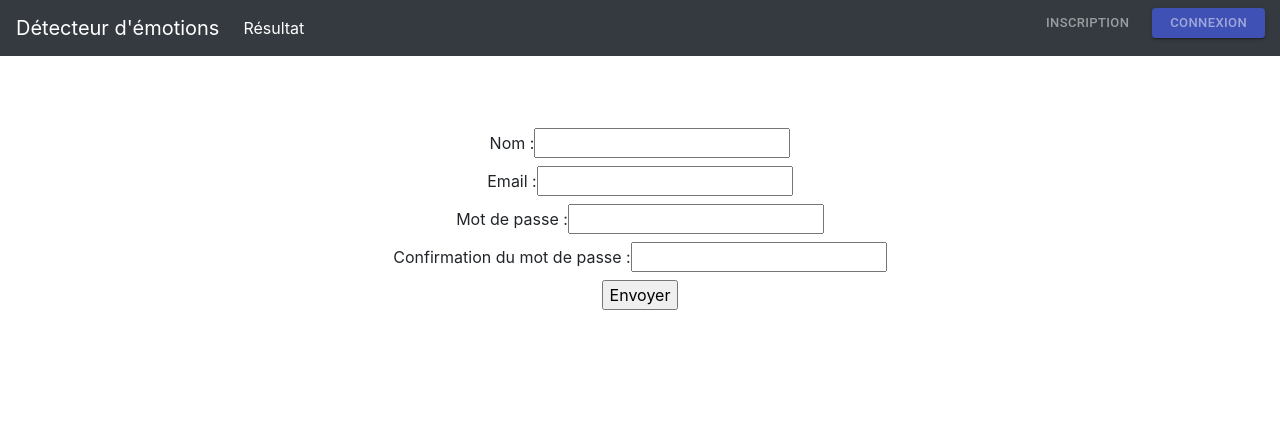
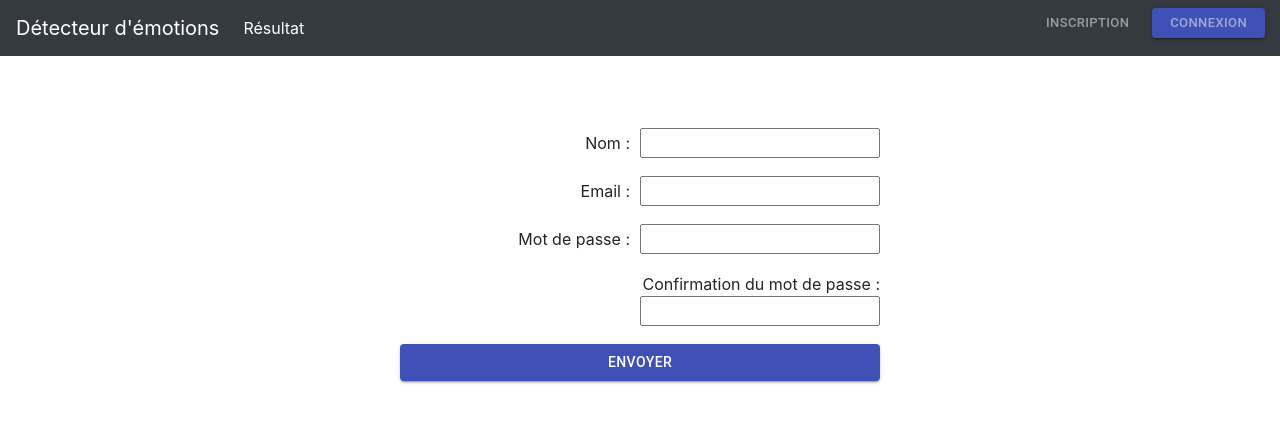
Before and after one commit to FredCar/emotion_detector, a React (Create React App) app in the folder Front/: page /#/signin in a window 1280 px wide. Shown: the top 422 px of the page. Built offline with nearby package versions, Linux system fonts and the light colour scheme.

Commit message:
front : style sign in form

```diff
--- a/Front/src/components/Signin.jsx
+++ b/Front/src/components/Signin.jsx
@@ -2,12 +2,23 @@ import React, { useState } from "react";
 import { useHistory } from "react-router-dom";
 import Routing from "../Routing";
 import axios from 'axios';
+import Button from '@material-ui/core/Button';
 import Alert from '@material-ui/lab/Alert';
 import { makeStyles } from '@material-ui/core/styles';
 
 const useStyle = makeStyles({
+    body: {
+        width: 480,
+        margin: "auto",
+        textAlign: "right",
+    },
+    input: {
+        width: 240,
+        marginLeft: 10,
+        marginBottom: 10,
+    },
     submitButton: {
-      width: 485,
+        width: 480,
     },
     progressBar: {
         width: 485,
@@ -62,30 +73,35 @@ const Signin = (props) => {
                 </Alert>
                 </>
             }
-            <form onSubmit={handleSubmit}>
+            <div className={classes.body}>
+                <form>
                     <label>
                         Nom :
-                    <input type="texte" onChange={(e) => setName(e.target.value)} />
+                        <input type="texte" className={classes.input} onChange={(e) => setName(e.target.value)} />
                     </label>
-                <br />
                     <label>
                         Email :
                         {/* TODO Remettre type="email" */}
-                    <input type="texte" onChange={(e) => setEmail(e.target.value)} />
+                        <input type="texte" className={classes.input} onChange={(e) => setEmail(e.target.value)} />
                     </label>
-                <br />
                     <label>
                         Mot de passe :
-                    <input type="password" onChange={(e) => setPassword(e.target.value)} />
+                        <input type="password" className={classes.input} onChange={(e) => setPassword(e.target.value)} />
                     </label>
-                <br />
                     <label>
                         Confirmation du mot de passe :
-                    <input type="password" onChange={(e) => setConfirmPassword(e.target.value)} />
+                        <input type="password" className={classes.input} onChange={(e) => setConfirmPassword(e.target.value)} />
                     </label>
-                <br />
-                <input type="submit" value="Envoyer" />
+                    <Button
+                    variant="contained"
+                    color="primary"
+                    className={classes.submitButton}
+                    onClick={handleSubmit}
+                >
+                    Envoyer
+                </Button>
                 </form>
+            </div>
         </>
     )
 };
```
Lines whose indentation alone changed are shown as unchanged.
